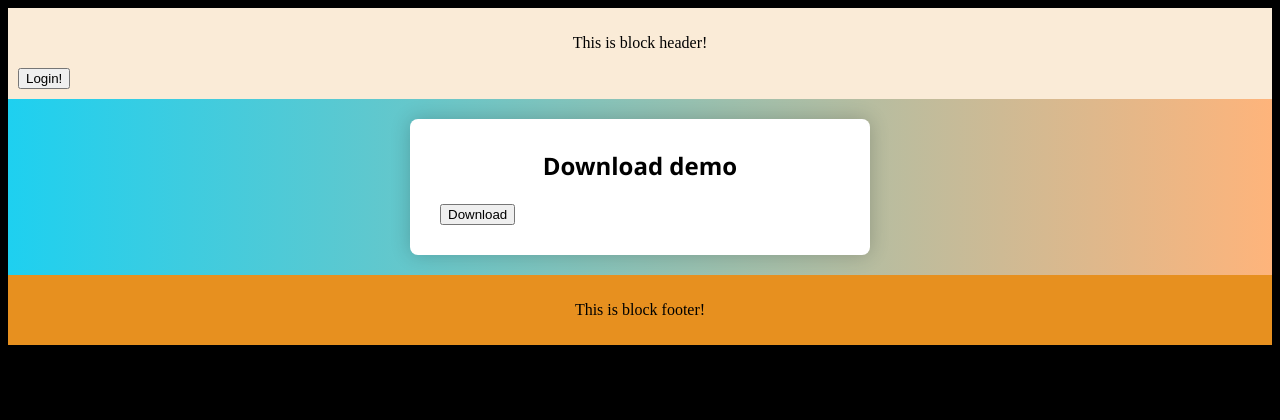
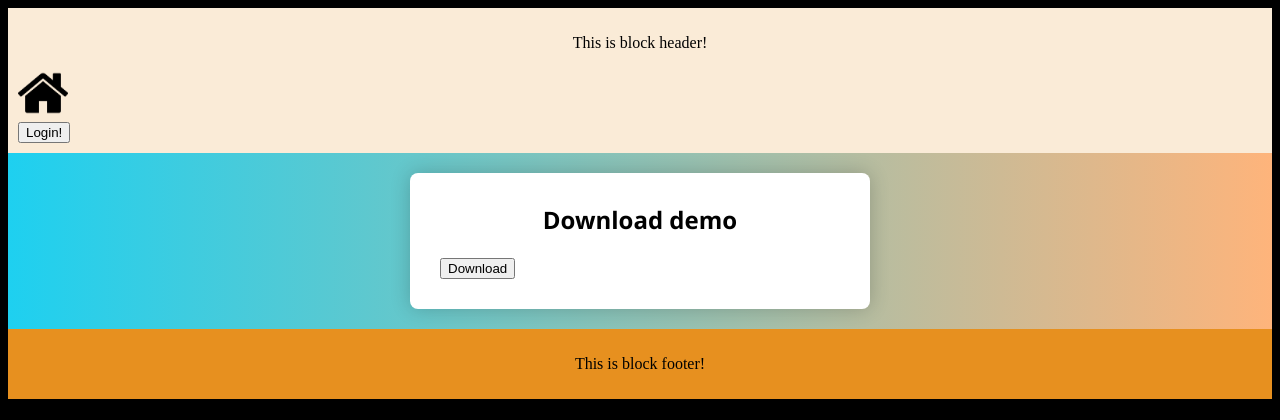
Before and after one commit to thuanbka/Flask, a Flask app: template downloads/templates/demo_download.html in a window 1280 px wide. Shown: the top 420 px of the page. Run offline with Flask 3, Linux system fonts and the light colour scheme; the template is opened without the code that fills it, so the values that code supplies are empty; some libraries are stand-ins or nearby versions.

Commit message:
update  code for PWA.

```diff
--- a/app.py
+++ b/app.py
@@ -9,5 +9,6 @@ if __name__ == '__main__':
     server = Flask(__name__)
     server.wsgi_app = create_app()
     # server.run(debug=True, port=server.wsgi_app.config["PORT"], host=server.wsgi_app.config["HOST_NAME"])
-    # socketio.run(server, debug=True, port=server.wsgi_app.config["PORT"], host=server.wsgi_app.config["HOST_NAME"], allow_unsafe_werkzeug=True)
-    socketio.run(server, debug=True, port=server.wsgi_app.config["PORT"], host=server.wsgi_app.config["HOST_NAME"])
+    socketio.run(server, debug=True, port=server.wsgi_app.config["PORT"], host=server.wsgi_app.config["HOST_NAME"], allow_unsafe_werkzeug=True)
+    # socketio.run(server, debug=True, port=server.wsgi_app.config["PORT"], host=server.wsgi_app.config["HOST_NAME"])
+    # socketio.run(server, debug=True, port=server.wsgi_app.config["PORT"], host=server.wsgi_app.config["HOST_NAME"], ssl_context='adhoc')
--- a/my_app/static/style.css
+++ b/my_app/static/style.css
@@ -1,6 +1,11 @@
 #container-text-three-js{
     width: 100%;
     height: 100%;
+}
+
+#icon-home
+{
+    max-width: 50px;
 }
 
 header{
--- a/my_app/templates/header.html
+++ b/my_app/templates/header.html
@@ -1,5 +1,8 @@
 <header class="header">
     <p id="text">This is block header!</p>
+    <div class="icon-home">
+        <a href="/"><img src="{{ url_for('static', filename='images/home_icon.png') }}" id="icon-home" /></a>
+    </div>
     <a href="{{ url_for('dashboard.get_login') }}">
         <button type="button" id="button-login">Login!</button>
     </a>
--- a/requirements.txt
+++ b/requirements.txt
@@ -10,3 +10,4 @@ psycopg2-binary
 SQLAlchemy
 Flask-SQLAlchemy
 Werkzeug == 2.2.2
+pyopenssl
```
Also changed, not shown: dashboard/templates/home.html (+14 -3 lines), my_app/static/service-worker.js (added, +9 -0 lines), my_app/static/images/home_icon.png (added), my_app/static/images/icon.png (added), my_app/static/manifest.json (added).
